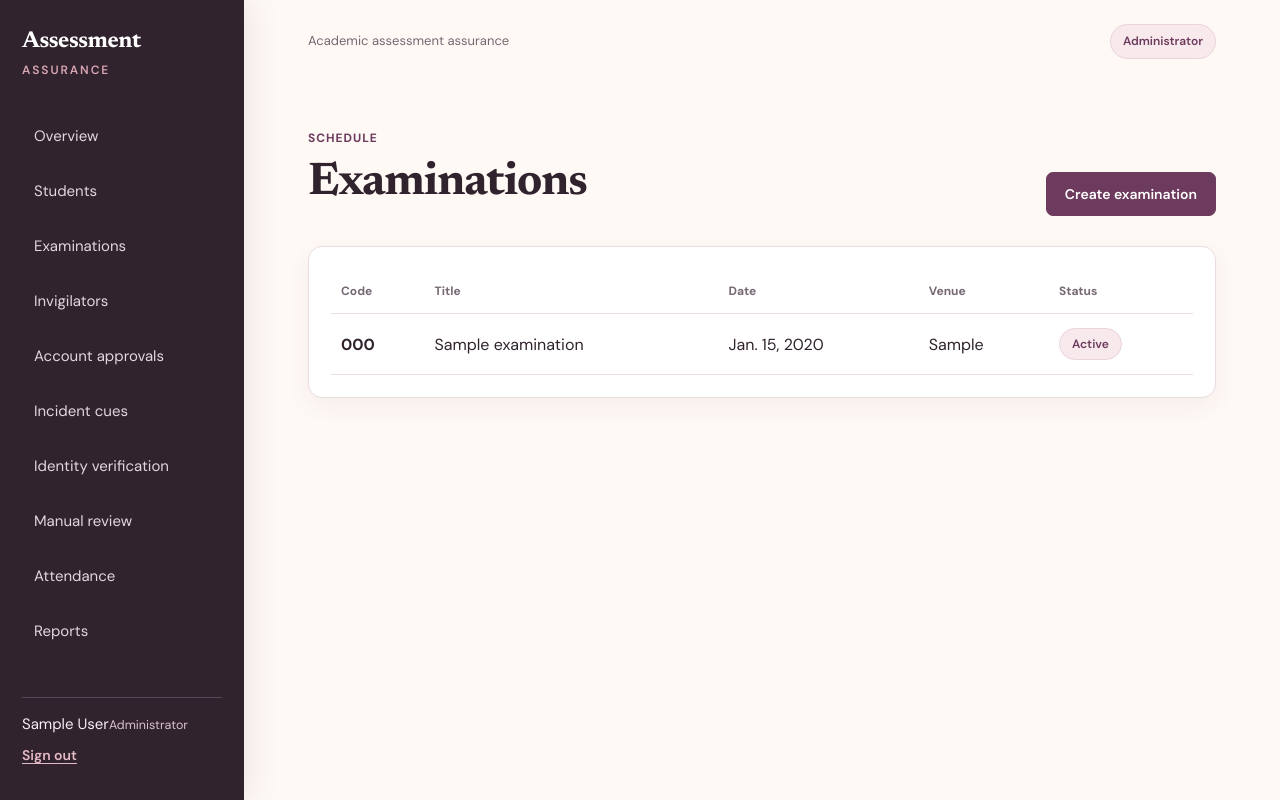
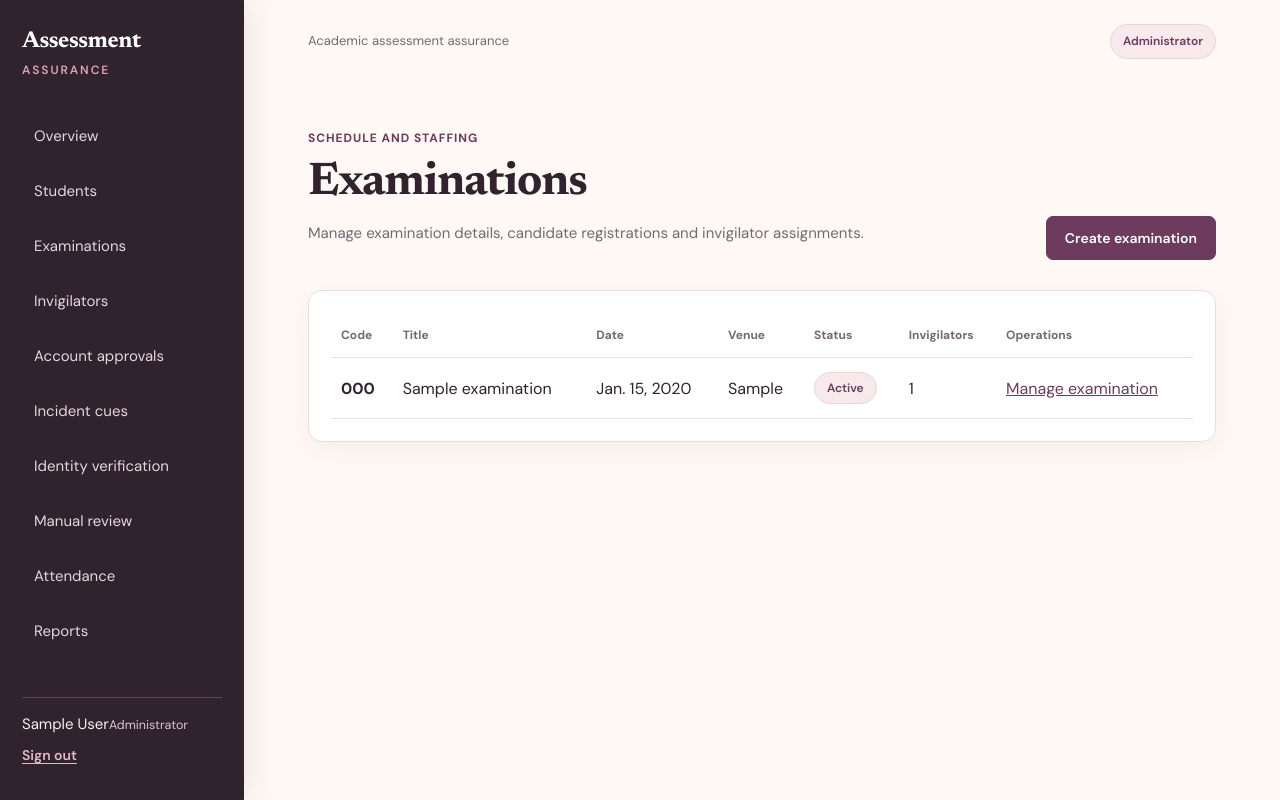
Before and after one commit to Moana-star/Academic-Assessment-Assurance-Platform, a Django app: page /examinations/ in a window 1280 px wide. Run offline with Django 5.2, Linux system fonts and the light colour scheme; a user stored in the database is signed in; tables that the repository leaves empty hold one stand-in row (values such as "Sample post").

Commit message:
Add examination operations entry point

```diff
--- a/templates/examinations/examination_list.html
+++ b/templates/examinations/examination_list.html
@@ -1 +1,20 @@
-{% extends 'base.html' %}{% block content %}<div class='page-head'><div><p class='eyebrow'>Schedule</p><h1>Examinations</h1></div><a class='button' href='{% url "examination_add" %}'>Create examination</a></div><section class='panel'><table><tr><th>Code</th><th>Title</th><th>Date</th><th>Venue</th><th>Status</th></tr>{% for exam in examinations %}<tr><td><b>{{ exam.code }}</b></td><td>{{ exam.title }}</td><td>{{ exam.examination_date }}</td><td>{{ exam.venue }}</td><td><span class='status'>{{ exam.get_status_display }}</span></td></tr>{% empty %}<tr><td colspan='5'>No examinations created.</td></tr>{% endfor %}</table></section>{% endblock %}
+{% extends 'base.html' %}
+{% block content %}
+<div class="page-head">
+  <div><p class="eyebrow">Schedule and staffing</p><h1>Examinations</h1><p>Manage examination details, candidate registrations and invigilator assignments.</p></div>
+  <a class="button" href="{% url 'examination_add' %}">Create examination</a>
+</div>
+<section class="panel">
+  <table>
+    <tr><th>Code</th><th>Title</th><th>Date</th><th>Venue</th><th>Status</th><th>Invigilators</th><th>Operations</th></tr>
+    {% for exam in examinations %}
+    <tr>
+      <td><b>{{ exam.code }}</b></td><td>{{ exam.title }}</td><td>{{ exam.examination_date }}</td><td>{{ exam.venue }}</td>
+      <td><span class="status">{{ exam.get_status_display }}</span></td>
+      <td>{{ exam.invigilators.count }}</td>
+      <td><a href="{% url 'examination_manage' exam.pk %}">Manage examination</a></td>
+    </tr>
+    {% empty %}<tr><td colspan="7">No examinations created.</td></tr>{% endfor %}
+  </table>
+</section>
+{% endblock %}
```
